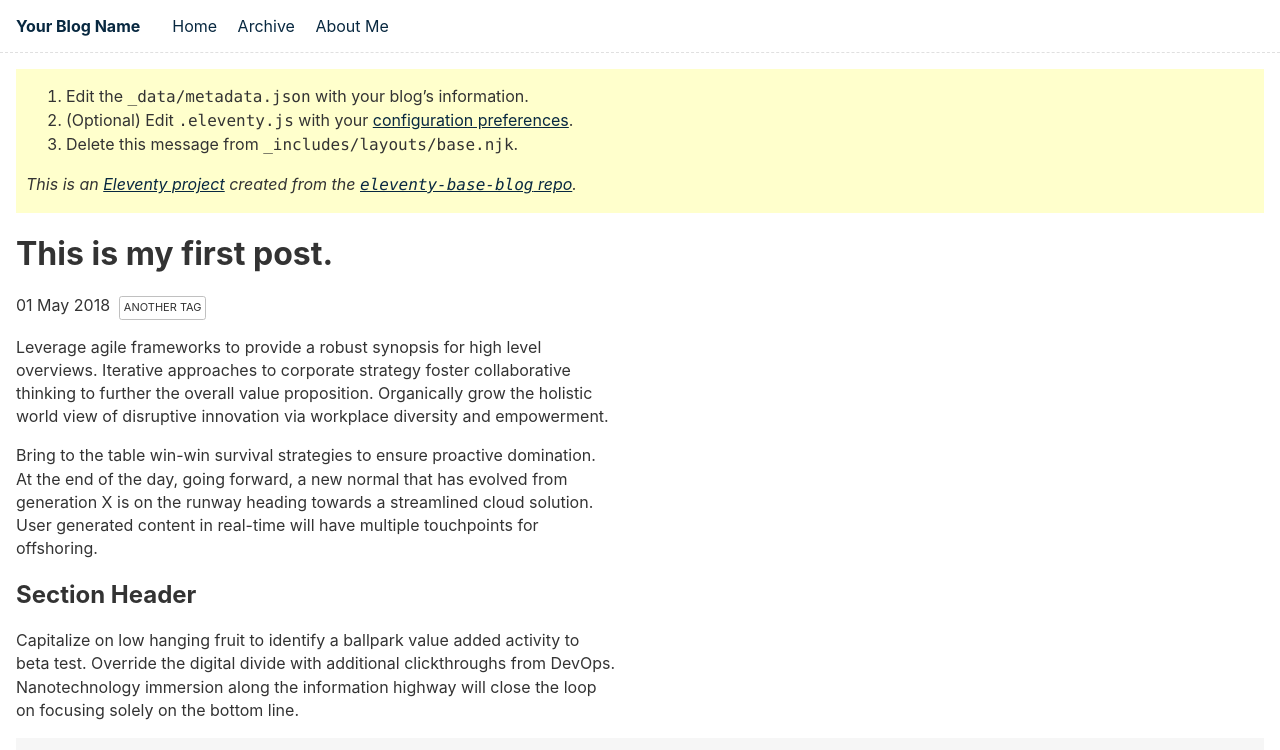
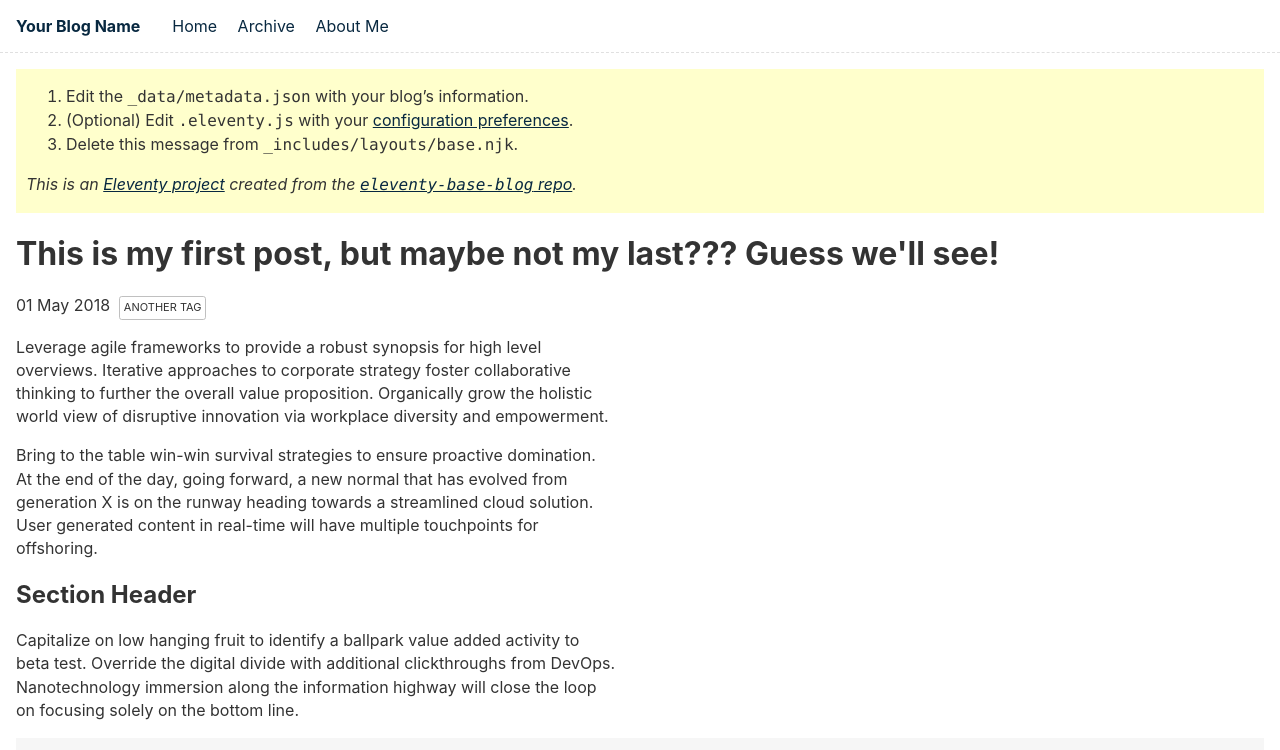
Before and after one commit to ifeLawal/quikc-action-test, an Eleventy site: page posts/firstpost.md in a window 1280 px wide. Shown: the top 750 px of the page. Built offline with nearby package versions, Linux system fonts and the light colour scheme; Eleventy itself is replaced by a stand-in of ours; code samples lack their colours; files that its build step writes are made by us from their sources.

Commit message:
adding githuba actionss

````diff
--- a/package.json
+++ b/package.json
@@ -5,7 +5,7 @@
   "scripts": {
     "build": "eleventy",
     "watch": "eleventy --watch",
-    "deploy": "node github-deploy.js",
+    "deploy": "eleventy && node github-deploy.js",
     "serve": "eleventy --serve",
     "start": "eleventy --serve",
     "debug": "DEBUG=* eleventy"
--- a/posts/firstpost.md
+++ b/posts/firstpost.md
@@ -1,11 +1,12 @@
 ---
-title: This is my first post.
+title: This is my first post, but maybe not my last??? Guess we'll see!
 description: This is a post on My Blog about agile frameworks.
 date: 2018-05-01
 tags:
   - another tag
 layout: layouts/post.njk
 ---
+
 Leverage agile frameworks to provide a robust synopsis for high level overviews. Iterative approaches to corporate strategy foster collaborative thinking to further the overall value proposition. Organically grow the holistic world view of disruptive innovation via workplace diversity and empowerment.
 
 Bring to the table win-win survival strategies to ensure proactive domination. At the end of the day, going forward, a new normal that has evolved from generation X is on the runway heading towards a streamlined cloud solution. User generated content in real-time will have multiple touchpoints for offshoring.
@@ -14,7 +15,7 @@ Bring to the table win-win survival strategies to ensure proactive domination. A
 
 Capitalize on low hanging fruit to identify a ballpark value added activity to beta test. Override the digital divide with additional clickthroughs from DevOps. Nanotechnology immersion along the information highway will close the loop on focusing solely on the bottom line.
 
-``` text/2-3
+```text/2-3
 // this is a command
 function myCommand() {
 	let counter = 0;
````
Also changed, not shown: .github/workflow/build.yaml (added).
